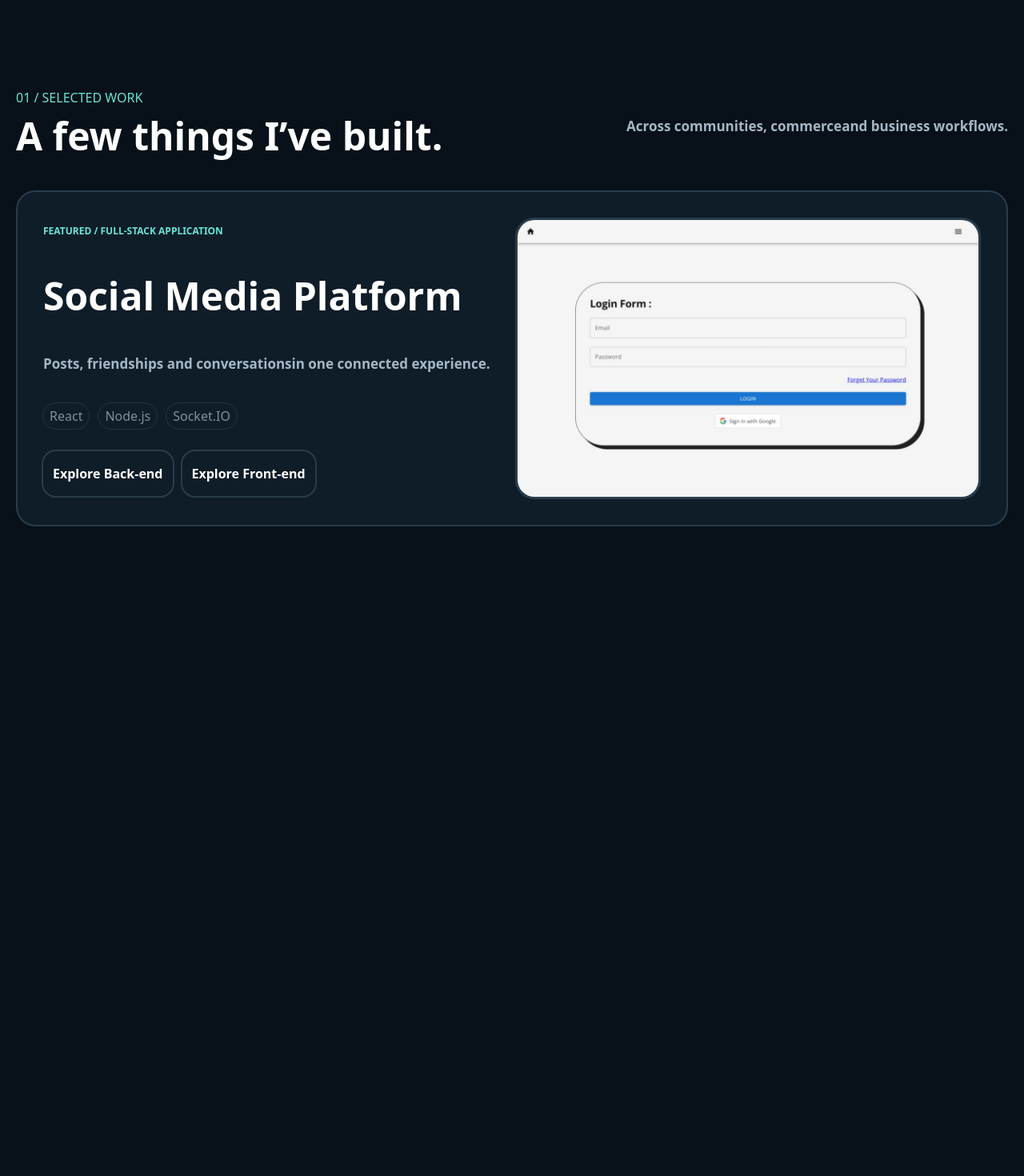
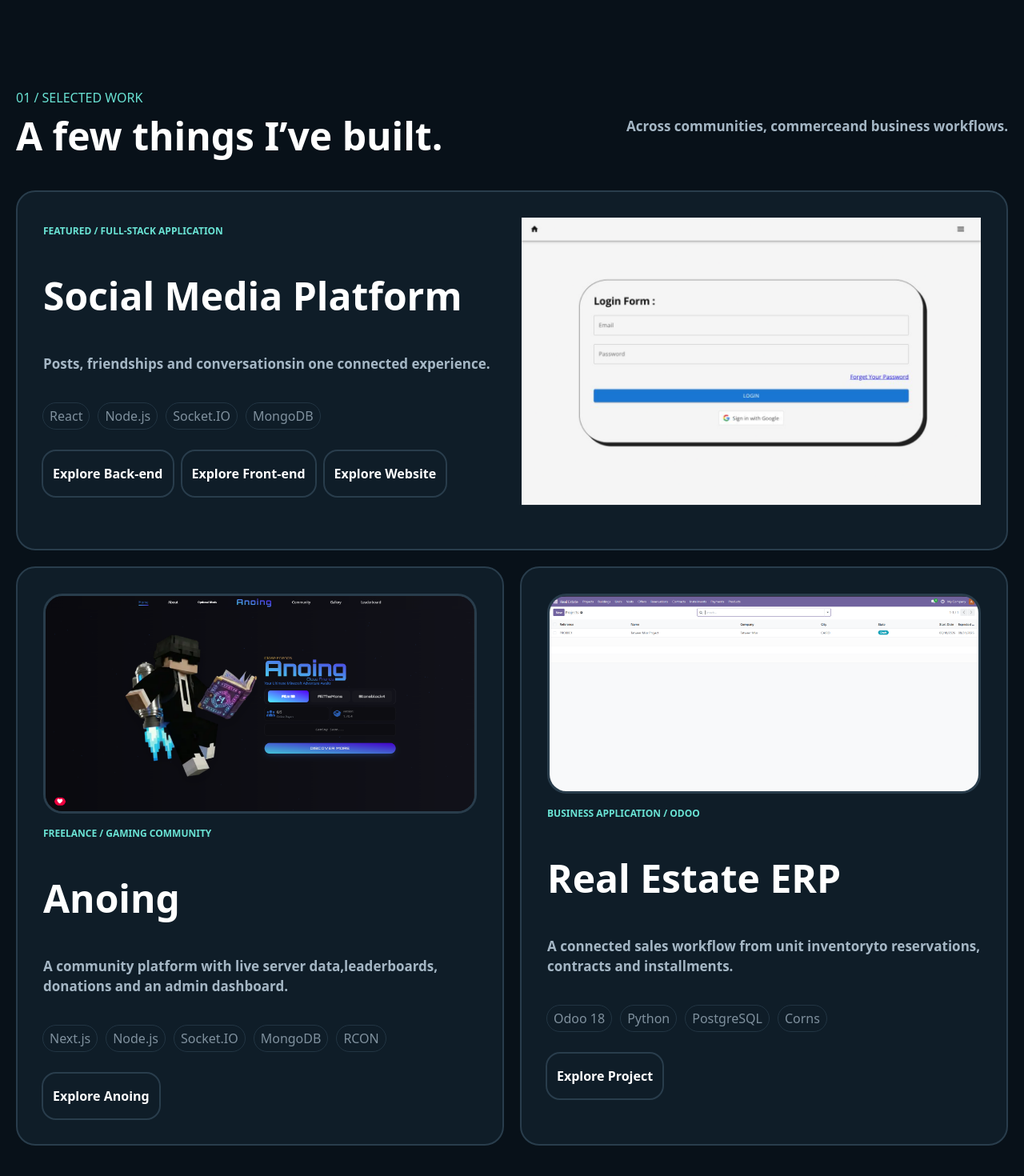
Before and after one commit to MohamedSamirMoussa/Portfolio, a Next.js app: page / in a window 1280 px wide. Shown: the part 738-2208 px from the top of the page at 80% size. Before the commit the page ends 1632 px from the top, so only its background shows below. Built offline with nearby package versions, Linux system fonts and the light colour scheme.

Commit message:
push 2 projects

```diff
--- a/app/Components/Navbar/Navbar.tsx
+++ b/app/Components/Navbar/Navbar.tsx
@@ -1,6 +1,6 @@
 "use client";
 
-import { useState } from "react";
+import { useEffect, useState } from "react";
 import Image from "next/image";
 import Link from "next/link";
 import me from "../../../public/me.jpeg";
@@ -13,11 +13,24 @@ const links = [
 
 export default function Navbar() {
   const [isOpen, setIsOpen] = useState<boolean>(false);
+  const [scroll, setScroll] = useState(false);
+
+  useEffect(() => {
+    const handleScroll = () => {
+      setScroll(window.scrollY > 20);
+    };
+    handleScroll();
+
+    window.addEventListener("scroll", handleScroll, { passive: true });
+    return () => {
+      window.removeEventListener("scroll", handleScroll);
+    };
+  }, []);
 
   return (
     <nav
       aria-label="Main navigation"
-      className="fixed inset-x-0 top-0 z-50 border-b border-border"
+      className={`fixed inset-x-0 top-0 z-50 border-b border-border bg-bg ${scroll ? "py-2" : "py-0"} transition-all duration-300 ease-in-out`}
     >
       <div className="mx-auto flex max-w-screen-xl flex-wrap items-center justify-between gap-x-4 px-4 py-3">
         <Link
--- a/app/Components/Work/Work.tsx
+++ b/app/Components/Work/Work.tsx
@@ -1,5 +1,7 @@
 import Image from "next/image";
 import socialImage from "../../../public/socail_app.png";
+import anoing from "../../../public/anoing.png";
+import odoo from "../../../public/odoo.png";
 import Link from "next/link";
 const Work = () => {
   return (
@@ -18,8 +20,8 @@ const Work = () => {
             </p>
           </div>
         </div>
-        <div className="body">
-          <div className="card flex gap-2 bg-card border-2 border-border rounded-3xl p-8 h-[420px]">
+        <div className="body grid grid-cols-1 lg:grid-cols-2 gap-5">
+          <div className="card col-span-full flex flex-col lg:flex-row gap-6 bg-card border-2 border-border rounded-3xl p-8 min-h-[350px]">
             <div className="left w-1/2 flex flex-col gap-5">
               <span className="text-[12px] font-bold text-secondary my-2">
                 FEATURED / FULL-STACK APPLICATION
@@ -30,7 +32,7 @@ const Work = () => {
               <p className="text-[17px] text-[#a5b7c5] font-semibold my-2">
                 Posts, friendships and conversationsin one connected experience.
               </p>
-              <div className="skills flex gap-3 my-2">
+              <div className="skills flex flex-wrap gap-3 my-2">
                 <span className="bg-bg outline-1 text-[#a5b7c5] outline-border px-2 py-1 rounded-full opacity-75 hover:opacity-100 transition-all duration-300 ease-in-out">
                   React
                 </span>
@@ -40,28 +42,135 @@ const Work = () => {
                 <span className="bg-bg outline-1 text-[#a5b7c5] outline-border px-2 py-1 rounded-full opacity-75 hover:opacity-100 transition-all duration-300 ease-in-out">
                   Socket.IO
                 </span>
+                <span className="bg-bg outline-1 text-[#a5b7c5] outline-border px-2 py-1 rounded-full opacity-75 hover:opacity-100 transition-all duration-300 ease-in-out">
+                  MongoDB
+                </span>
               </div>
               <div className="flex gap-3 my-0">
                 <Link
                   href={"https://github.com/MohamedSamirMoussa/Social-Media-BE"}
+                  target="_blank"
                   className="btn px-3 py-4 bg-bg outline-2 outline-border text-white rounded-2xl hover:bg-secondary hover:text-contact font-semibold "
                 >
                   Explore Back-end
                 </Link>
                 <Link
                   href={"https://github.com/MohamedSamirMoussa/Social-Media-FE"}
+                  target="_blank"
                   className="btn px-3 py-4 bg-bg outline-2 outline-border text-white rounded-2xl hover:bg-secondary hover:text-contact font-semibold "
                 >
                   Explore Front-end
                 </Link>
+                <Link
+                  href={"https://socialapp-peach-sigma.vercel.app"}
+                  target="_blank"
+                  className="btn px-3 py-4 bg-bg outline-2 outline-border text-white rounded-2xl hover:bg-secondary hover:text-contact font-semibold "
+                >
+                  Explore Website
+                </Link>
               </div>
             </div>
-            <div className="right w-1/2 border-3 rounded-3xl border-border overflow-hidden">
-              {/* <Link href={}> */}
+            <div className="right w-1/2 overflow-hidden">
+              <Link
+                href={"https://socialapp-peach-sigma.vercel.app"}
+                target="_blank"
+              >
                 <figure>
                   <Image src={socialImage} alt="socialImage" />
                 </figure>
-              {/* </Link> */}
+              </Link>
+            </div>
+          </div>
+          <div className="card flex flex-col gap-2 bg-card border-2 border-border rounded-3xl p-8">
+            <div className="right border-3 rounded-3xl border-border overflow-hidden h-[275px]">
+              <Link href={"https://www.anoing.com"} target="_blank">
+                <figure>
+                  <Image src={anoing} alt="anoing" />
+                </figure>
+              </Link>
+            </div>
+            <div className="left flex flex-col gap-5">
+              <span className="text-[12px] font-bold text-secondary my-2">
+                FREELANCE / GAMING COMMUNITY
+              </span>
+              <h3 className="text-[48px] text-white font-bold my-2">Anoing</h3>
+              <p className="text-[17px] text-[#a5b7c5] font-semibold my-2">
+                A community platform with live server data,leaderboards,
+                donations and an admin dashboard.
+              </p>
+              <div className="skills flex flex-wrap gap-3 my-2">
+                <span className="bg-bg outline-1 text-[#a5b7c5] outline-border px-2 py-1 rounded-full opacity-75 hover:opacity-100 transition-all duration-300 ease-in-out">
+                  Next.js
+                </span>
+                <span className="bg-bg outline-1 text-[#a5b7c5] outline-border px-2 py-1 rounded-full opacity-75 hover:opacity-100 transition-all duration-300 ease-in-out">
+                  Node.js
+                </span>
+                <span className="bg-bg outline-1 text-[#a5b7c5] outline-border px-2 py-1 rounded-full opacity-75 hover:opacity-100 transition-all duration-300 ease-in-out">
+                  Socket.IO
+                </span>
+                <span className="bg-bg outline-1 text-[#a5b7c5] outline-border px-2 py-1 rounded-full opacity-75 hover:opacity-100 transition-all duration-300 ease-in-out">
+                  MongoDB
+                </span>
+                <span className="bg-bg outline-1 text-[#a5b7c5] outline-border px-2 py-1 rounded-full opacity-75 hover:opacity-100 transition-all duration-300 ease-in-out">
+                  RCON
+                </span>
+              </div>
+              <div className="flex gap-3 my-0">
+                <Link
+                  href={"https://www.anoing.com"}
+                  target="_blank"
+                  className="btn px-3 py-4 bg-bg outline-2 outline-border text-white rounded-2xl hover:bg-secondary hover:text-contact font-semibold "
+                >
+                  Explore Anoing
+                </Link>
+              </div>
+            </div>
+          </div>
+          <div className="card flex flex-col gap-2 bg-card border-2 border-border rounded-3xl p-8">
+            <div className="right border-3 rounded-3xl border-border overflow-hidden h-[250px]">
+              <Link
+                href={"https://github.com/MohamedSamirMoussa/Odoo-Project"}
+                target="_blank"
+              >
+                <figure>
+                  <Image src={odoo} alt="odoo" />
+                </figure>
+              </Link>
+            </div>
+            <div className="left flex flex-col gap-5">
+              <span className="text-[12px] font-bold text-secondary my-2">
+                BUSINESS APPLICATION / ODOO
+              </span>
+              <h3 className="text-[48px] text-white font-bold my-2">
+                Real Estate ERP
+              </h3>
+              <p className="text-[17px] text-[#a5b7c5] font-semibold my-2">
+                A connected sales workflow from unit inventoryto reservations,
+                contracts and installments.
+              </p>
+              <div className="skills flex flex-wrap gap-3 my-2">
+                <span className="bg-bg outline-1 text-[#a5b7c5] outline-border px-2 py-1 rounded-full opacity-75 hover:opacity-100 transition-all duration-300 ease-in-out">
+                  Odoo 18
+                </span>
+                <span className="bg-bg outline-1 text-[#a5b7c5] outline-border px-2 py-1 rounded-full opacity-75 hover:opacity-100 transition-all duration-300 ease-in-out">
+                  Python
+                </span>
+                <span className="bg-bg outline-1 text-[#a5b7c5] outline-border px-2 py-1 rounded-full opacity-75 hover:opacity-100 transition-all duration-300 ease-in-out">
+                  PostgreSQL
+                </span>
+                <span className="bg-bg outline-1 text-[#a5b7c5] outline-border px-2 py-1 rounded-full opacity-75 hover:opacity-100 transition-all duration-300 ease-in-out">
+                  Corns
+                </span>
+              </div>
+              <div className="flex gap-3 my-0">
+                <Link
+                  href={"https://github.com/MohamedSamirMoussa/Odoo-Project"}
+                  target="_blank"
+                  className="btn px-3 py-4 bg-bg outline-2 outline-border text-white rounded-2xl hover:bg-secondary hover:text-contact font-semibold "
+                >
+                  Explore Project
+                </Link>
+              </div>
             </div>
           </div>
         </div>
```
Also changed, not shown: public/anoing.png (added), public/odoo.png (added).
